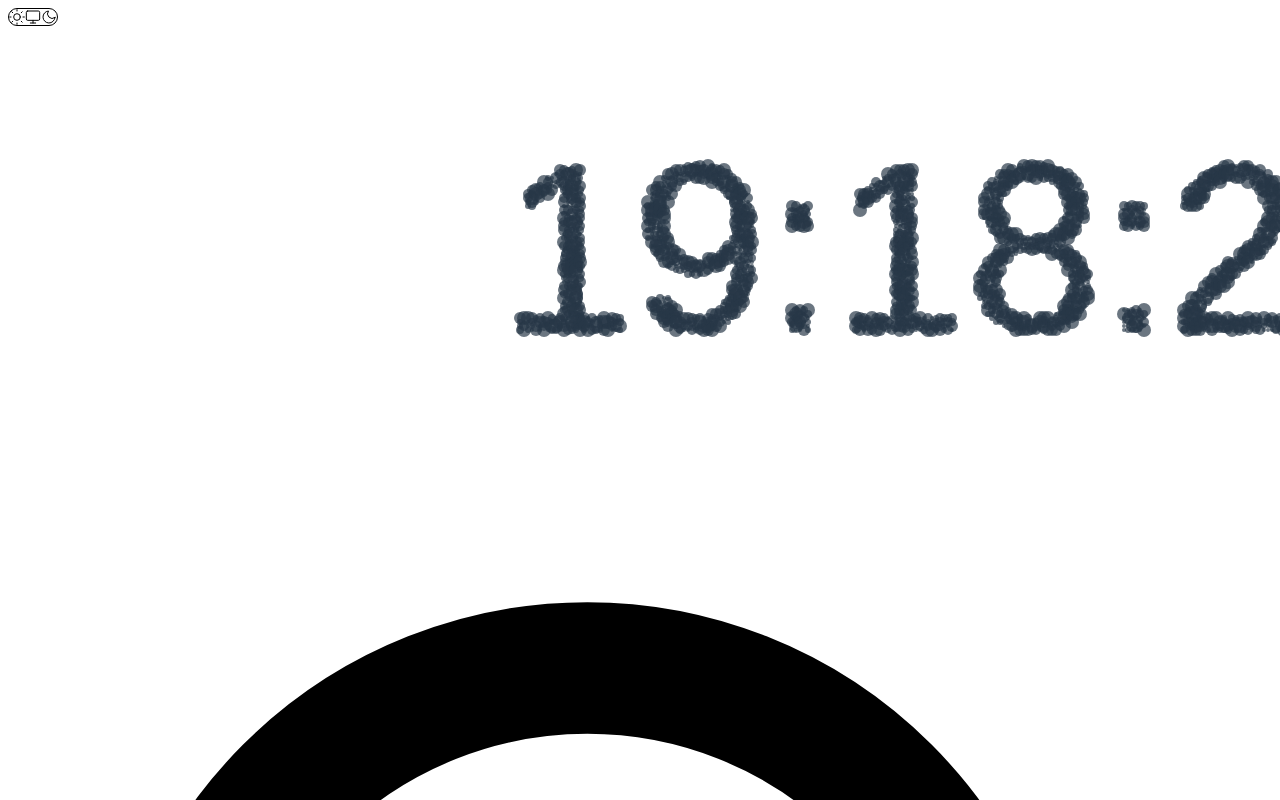
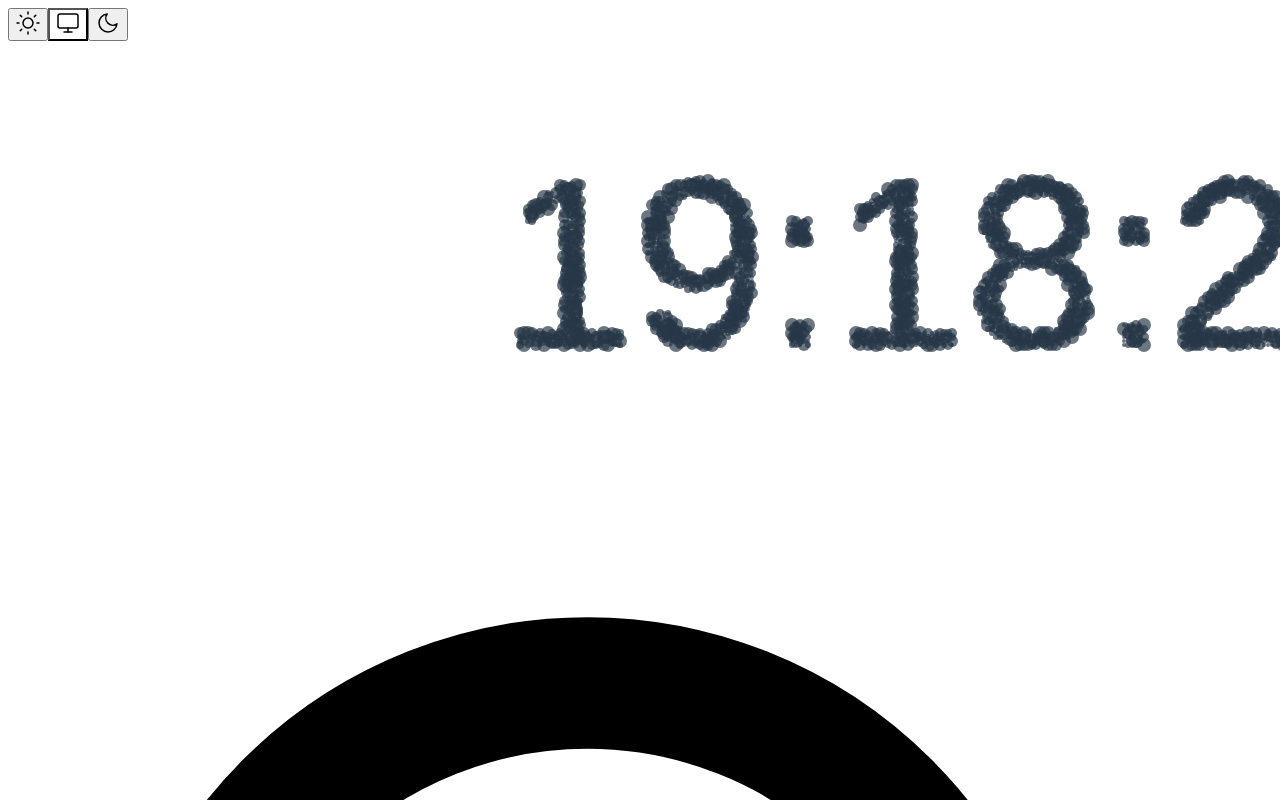
Before and after one commit to Triabin/ideasy_front, a Vue app: page /#/home in a window 1280 px wide. Shown: the top 800 px of the page. Built offline with nearby package versions, Linux system fonts and the light colour scheme.

Commit message:
完善主题切换模块，搭建搜索框交互逻辑，添加系统类型判断

```diff
--- a/src/App.vue
+++ b/src/App.vue
@@ -1,7 +1,7 @@
 <template>
   <div class="flex flex-col h-screen w-screen overflow-scroll gap-0.5">
     <!-- 头部 -->
-    <div class="h-16 flex justify-center items-center border-b bg-base-100 border-base-300">
+    <div class="h-16 flex justify-center items-center border-b bg-base-200/50 border-base-300">
       <!-- 头部内容区 -->
       <div class="w-160 md:w-192 lg:w-256 xl:w-320 2xl:w-360 flex items-center">
         <!-- Logo -->
--- a/src/common/utils.ts
+++ b/src/common/utils.ts
@@ -1,6 +1,4 @@
-/**
- * @type {Object} 数学工具
- */
+/** 数学工具类 */
 export const MyMathUtils = {
   /**
    * 函数描述：获取指定区间的随机整数
@@ -26,7 +24,7 @@ export const MyMathUtils = {
   }
 };
 
-// 日期对象工具类
+/** 日期对象工具类 */
 export const DateUtils = {
   /**
    * 函数描述：时间格式化工具
@@ -72,3 +70,17 @@ export const DateUtils = {
     return format;
   }
 };
+
+/**
+ * 获取当前操作系统类型
+ * @returns { 'Android' | 'iOS' | 'Windows' | 'MacOS' | 'Linux' | 'Unknown' } 操作系统类型
+ */
+export function getOS(): 'Android' | 'iOS' | 'Windows' | 'MacOS' | 'Linux' | 'Unknown' {
+  const userAgent = navigator.userAgent;
+  if (/Win/i.test(userAgent)) return 'Windows';
+  if (/Mac/i.test(userAgent)) return 'MacOS';
+  if (/android/i.test(userAgent)) return 'Android';
+  if (/iPad|iPhone|iPod/.test(userAgent)) return 'iOS';
+  if (/Linux/i.test(userAgent)) return 'Linux';
+  return 'Unknown';
+}
--- /dev/null
+++ b/src/components/GlobalSearchBox/index.vue
@@ -0,0 +1,47 @@
+<template>
+  <form @submit.passive="() => emits('search', keyword)">
+    <label class="input w-full">
+      <svg class="h-[1em] opacity-50" xmlns="http://www.w3.org/2000/svg" viewBox="0 0 24 24">
+        <g
+            stroke-linejoin="round"
+            stroke-linecap="round"
+            stroke-width="2.5"
+            fill="none"
+            stroke="currentColor"
+        >
+          <circle cx="11" cy="11" r="8"></circle>
+          <path d="m21 21-4.3-4.3"></path>
+        </g>
+      </svg>
+      <input ref="searchInput" type="search" class="grow" placeholder="你找啥？" v-model="keyword"/>
+      <kbd v-if="osType === 'MacOS'" class="kbd kbd-sm">⌘</kbd>
+      <kbd v-if="osType === 'Windows' || osType === 'Linux'" class="kbd kbd-sm">Ctrl</kbd>
+      <kbd v-if="osType === 'Windows' || osType === 'Linux' || osType === 'MacOS'" class="kbd kbd-sm">K</kbd>
+    </label>
+  </form>
+</template>
+<script setup lang="ts">
+import { ref, toRef, useTemplateRef, onMounted, onUnmounted } from 'vue';
+import useSettingsStore from '@/stores/settingsStore';
+
+const osType = toRef(useSettingsStore(), 'osType');
+const emits = defineEmits(['search']);
+const keyword = ref('');
+const searchInput = useTemplateRef<HTMLInputElement>('searchInput');
+
+const keyDownListener: (event: KeyboardEvent) => void = (e: KeyboardEvent) => {
+  if (((osType.value === 'Windows' || osType.value === 'Linux') && e.ctrlKey && e.key === 'k') // Windows/Linux
+      || (osType.value === 'MacOS' && e.metaKey && e.key === 'k')
+  ) { // MacOS
+    e.preventDefault();
+    searchInput.value?.focus();
+  }
+  if (e.key === 'Escape') {
+    // 取消聚焦
+    searchInput.value?.blur();
+  }
+};
+
+onMounted(() => document.addEventListener('keydown', keyDownListener));
+onUnmounted(() => document.removeEventListener('keydown', keyDownListener))
+</script>
--- a/src/components/ThemeController/index.vue
+++ b/src/components/ThemeController/index.vue
@@ -6,13 +6,13 @@
         role="radio"
         data-theme-switcher="true"
         data-active="false"
-        class="theme-switcher_switch"
-        aria-label="切换到日间模式"
+        :class="'btn btn-ghost btn-circle' + (theme.mode === 'light' ? ' selected' : '')"
+        title="切换到日间模式"
         aria-checked="false"
-        @click="() => themeSwitcher('light')"
+        @click="() => toggleTheme('light')"
     >
       <svg
-          style="color: currentcolor; width: 16px; height: 16px;"
+          class="text-current w-4 h-4"
           width="24"
           viewBox="0 0 24 24"
           stroke-width="1.5"
@@ -23,7 +23,6 @@
           height="24"
           fill="none"
           data-testid="geist-icon"
-          class="icon"
       >
         <circle r="5" cy="12" cx="12"></circle>
         <path d="M12 1v2"></path>
@@ -41,13 +40,13 @@
         role="radio"
         data-theme-switcher="true"
         data-active="false"
-        class="theme-switcher_switch"
-        aria-label="跟随浏览器"
+        :class="'btn btn-ghost btn-circle' + (theme.mode === 'system' ? ' selected' : '')"
+        title="跟随浏览器"
         aria-checked="false"
-        @click="() => themeSwitcher('system')"
+        @click="() => toggleTheme('system')"
     >
       <svg
-          style="color: currentcolor; width: 16px; height: 16px;"
+          class="text-current w-4 h-4"
           width="24"
           viewBox="0 0 24 24"
           stroke-width="1.5"
@@ -58,7 +57,6 @@
           height="24"
           fill="none"
           data-testid="geist-icon"
-          class="icon"
       >
         <rect ry="2" rx="2" height="14" width="20" y="3" x="2"></rect>
         <path d="M8 21h8"></path>
@@ -70,13 +68,13 @@
         role="radio"
         data-theme-switcher="true"
         data-active="true"
-        class="theme-switcher_switch"
-        aria-label="切换到夜间模式"
+        :class="'btn btn-ghost btn-circle' + (theme.mode === 'dark' ? ' selected' : '')"
+        title="切换到夜间模式"
         aria-checked="true"
-        @click="() => themeSwitcher('dark')"
+        @click="() => toggleTheme('dark')"
     >
       <svg
-          style="color: currentcolor; width: 16px; height: 16px;"
+          class="text-current w-4 h-4"
           width="24"
           viewBox="0 0 24 24"
           stroke-width="1.5"
@@ -87,7 +85,6 @@
           height="24"
           fill="none"
           data-testid="geist-icon"
-          class="icon"
       >
         <path d="M21 12.79A9 9 0 1111.21 3 7 7 0 0021 12.79z"></path>
       </svg>
@@ -96,63 +93,25 @@
 </template>
 
 <script lang="ts" setup>
-import { onMounted, onUnmounted } from 'vue';
+import { toRef, onMounted, onUnmounted } from 'vue';
 import useSettingsStore from '@/stores/settingsStore';
 
 const event = window.matchMedia("(prefers-color-scheme: dark)");
-const { theme } = useSettingsStore();
-const themeSwitcher = (mode: 'dark' | 'light' | 'system') => {
-  const darkTheme = theme.darkThemeName || 'dim';
-  const lightTheme = theme.lightThemeName || 'nord';
-  switch (mode) {
-    case 'dark':
-      theme.mode = 'dark';
-      theme.darkThemeName = darkTheme;
-      document.documentElement.setAttribute('data-theme', darkTheme);
-      break;
-    case 'light':
-      theme.mode = 'light';
-      theme.lightThemeName = lightTheme;
-      document.documentElement.setAttribute('data-theme', lightTheme);
-      break;
-    case "system":
-    default:
-      theme.mode = 'system';
-      theme.darkThemeName = darkTheme;
-      theme.lightThemeName = lightTheme;
-      const isDarkMode = window.matchMedia('(prefers-color-scheme: dark)').matches;
-      document.documentElement.setAttribute('data-theme', isDarkMode ? darkTheme : lightTheme);
-  }
-};
+const { initTheme, toggleTheme } = useSettingsStore();
+const theme = toRef(useSettingsStore(), 'theme');
 
 onMounted(() => {
-  theme.mode = theme.mode || 'system';
-  themeSwitcher(theme.mode);
-  event.addEventListener('change', themeSwitcher);
+  initTheme();
+  event.addEventListener('change', (e) => toggleTheme);
 });
 
 onUnmounted(() => {
-  event.removeEventListener('change')
+  event.removeEventListener('change', (e) => toggleTheme());
 });
 </script>
 
 <style lang="css" scoped>
-@import "@/styles/index.css";
-
-.theme-switcher_switch {
-  @apply w-8 h-8 flex justify-center items-center rounded-[inherit] border-0 bg-none cursor-pointer;
+.selected {
+  background-color: color-mix(in oklab, var(--btn-color, var(--color-base-200) /* var(--color-base-200) */), #000 7%);
 }
-
-.theme-switcher_switch:hover > .icon {
-  stroke: #323232;
-}
-
-.theme-switcher_switch:active {
-  background-color: rgba(128, 128, 128, 0.35);
-}
-
-.theme-switcher_switch:active > .icon {
-  stroke: white;
-}
-
 </style>
--- a/src/router/index.ts
+++ b/src/router/index.ts
@@ -25,7 +25,7 @@ routes.push({
   redirect: '/home'
 });
 
-const router = createRouter({
+export const router = createRouter({
   history: createWebHashHistory(),
   routes
 });
--- a/src/stores/settingsStore/index.ts
+++ b/src/stores/settingsStore/index.ts
@@ -1,5 +1,6 @@
 import { defineStore } from 'pinia';
-import { reactive } from 'vue';
+import { reactive, ref } from 'vue';
+import { getOS } from '@/common/utils';
 
 const useSettingsStore = defineStore('settingsStore', () => {
   const theme: { mode: 'light' | 'dark' | 'system', darkThemeName: string, lightThemeName: string } = reactive({
@@ -8,9 +9,64 @@ const useSettingsStore = defineStore('settingsStore', () => {
     lightThemeName: 'nord',
   });
 
-  return { theme };
+  /** 当前真正的主题模式（夜间或者白天） */
+  const currRealMode = ref<'light' | 'dark'>('light');
+
+  /** 系统类型 */
+  const osType = ref<'Android' | 'iOS' | 'Windows' | 'MacOS' | 'Linux' | 'Unknown'>(getOS());
+
+  /** 初始化主题 */
+  function initTheme() {
+    if (theme.mode === undefined) {
+      theme.mode = 'system';
+      console.warn('主题模式丢失，恢复为默认跟随系统');
+    }
+    if (theme.darkThemeName === undefined) {
+      theme.darkThemeName = 'dim';
+      console.warn('暗黑主题名称丢失，恢复为默认dim');
+    }
+    if (theme.lightThemeName === undefined) {
+      theme.lightThemeName = 'nord';
+      console.warn('浅色主题名称丢失，恢复为默认nord');
+    }
+    if (theme.mode === 'system') {
+      const isDarkMode = window.matchMedia('(prefers-color-scheme: dark)').matches;
+      document.documentElement.setAttribute('data-theme', isDarkMode ? theme.darkThemeName : theme.lightThemeName);
+      currRealMode.value = isDarkMode ? 'dark' : 'light';
+    } else {
+      document.documentElement.setAttribute('data-theme', theme.mode === 'dark' ? theme.darkThemeName : theme.lightThemeName);
+      currRealMode.value = theme.mode;
+    }
+  }
+
+  /** 切换主题 */
+  function toggleTheme(mode: 'dark' | 'light' | 'system' = 'system') {
+    theme.mode = mode;
+    theme.darkThemeName = theme.darkThemeName || 'dim';
+    theme.lightThemeName = theme.lightThemeName || 'nord';
+    switch (mode) {
+      case 'system':
+        const isDarkMode = window.matchMedia('(prefers-color-scheme: dark)').matches;
+        document.documentElement.setAttribute('data-theme', isDarkMode ? theme.darkThemeName : theme.lightThemeName);
+        currRealMode.value = isDarkMode ? 'dark' : 'light';
+        break;
+      case "light":
+        document.documentElement.setAttribute('data-theme', theme.lightThemeName);
+        currRealMode.value = 'light';
+        break;
+      case "dark":
+        document.documentElement.setAttribute('data-theme', theme.darkThemeName);
+        currRealMode.value = 'dark';
+        break;
+    }
+  }
+
+  return { theme, currRealMode, osType, initTheme, toggleTheme };
 }, {
-  persist: true
+  persist: {
+    storage: localStorage,
+    omit: ['currRealMode']
+  }
 });
 
 export default useSettingsStore;
--- a/src/views/Home/index.vue
+++ b/src/views/Home/index.vue
@@ -2,38 +2,24 @@
 <template>
   <div class="flex flex-col items-center justify-center gap-2">
     <div class="w-full h-80 bg-base-200 rounded-md">
-      <DynamicClock :color="theme.mode === 'dark' ? '#FFFFFFA1' : '#283747AF'"
+      <DynamicClock :color="currRealMode === 'dark' ? '#FFFFFFA1' : '#283747AF'"
                     font="sans-serif"
                     :density="4"
       />
     </div>
     <div class="w-full h-14">
-      <label class="input w-full">
-        <svg class="h-[1em] opacity-50" xmlns="http://www.w3.org/2000/svg" viewBox="0 0 24 24">
-          <g
-              stroke-linejoin="round"
-              stroke-linecap="round"
-              stroke-width="2.5"
-              fill="none"
-              stroke="currentColor"
-          >
-            <circle cx="11" cy="11" r="8"></circle>
-            <path d="m21 21-4.3-4.3"></path>
-          </g>
-        </svg>
-        <input type="search" class="grow" placeholder="你找啥？" />
-        <kbd class="kbd kbd-sm">⌘</kbd>
-        <kbd class="kbd kbd-sm">K</kbd>
-      </label>
+      <GlobalSearchBox @search="(keyword: string) => console.log(`keyword: ${keyword}`)"/>
     </div>
     <div class="w-full"></div>
   </div>
 </template>
 <script lang="ts" setup>
+import { toRef } from 'vue';
 import DynamicClock from '@/components/DynamicClock';
+import GlobalSearchBox from '@/components/GlobalSearchBox';
 import useSettingsStore from '@/stores/settingsStore';
 
-const { theme } = useSettingsStore();
+const currRealMode = toRef(useSettingsStore(), 'currRealMode');
 </script>
 <style lang="css" scoped>
 
```
